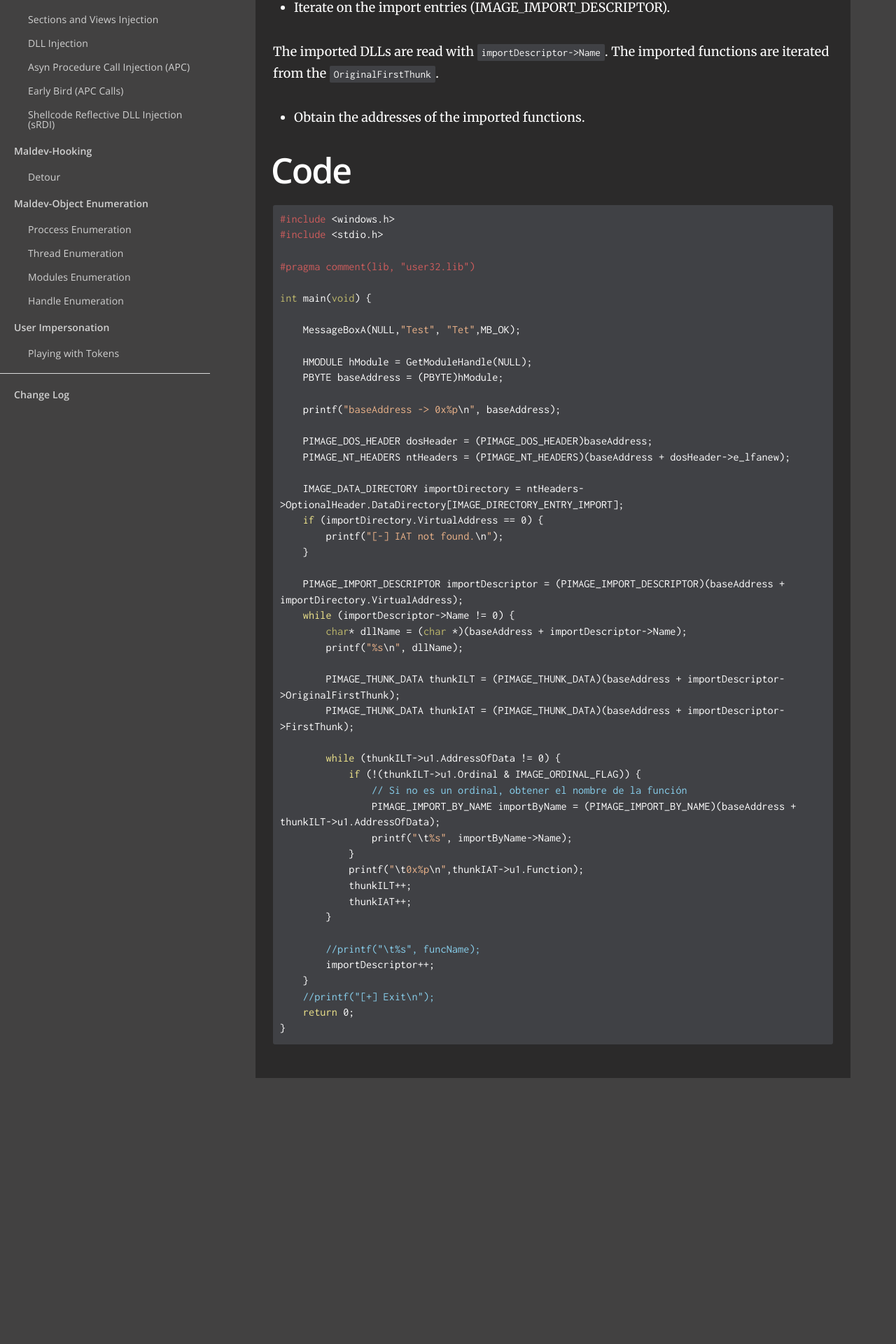
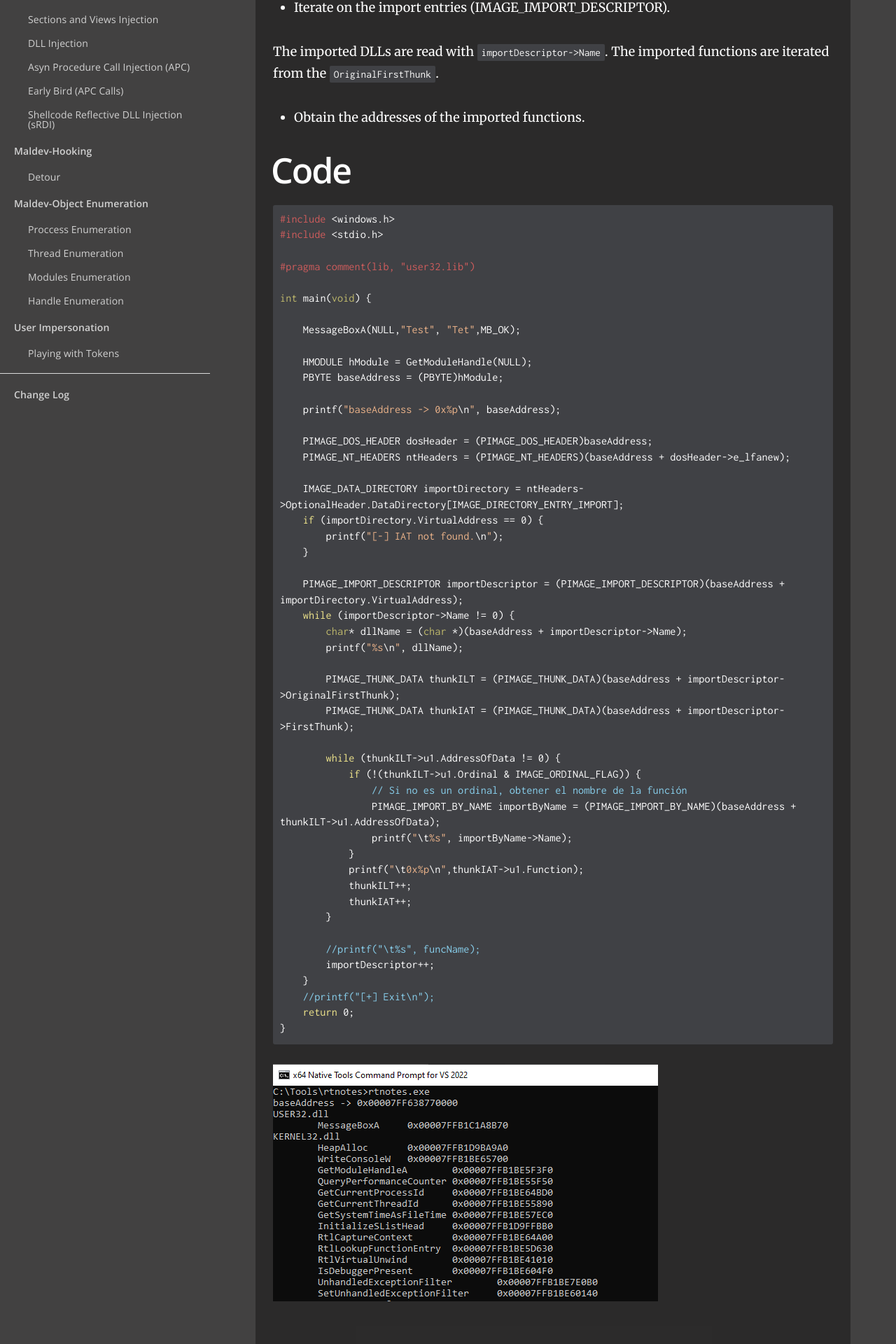
Before and after one commit to benjugat/rtnotes, a Jekyll site: the page built from _docs/malware/basics/iat-parser.md, in a window 1280 px wide. Shown: the part 1155-3075 px from the top of the page at 70% size. Built offline with Jekyll 4.4.1, drawn with Linux system fonts in a browser that asks for light colours; before the commit the page ends 2695 px from its top, so only the background shows below that.

Commit message:
iat parser

````diff
--- a/_docs/malware/basics/iat-parser.md
+++ b/_docs/malware/basics/iat-parser.md
@@ -87,3 +87,5 @@ int main(void) {
     return 0;
 }
 ```
+
+![](/rtnotes/images/iat-parser.png)
````
Also changed, not shown: images/iat-parser.png (added).
